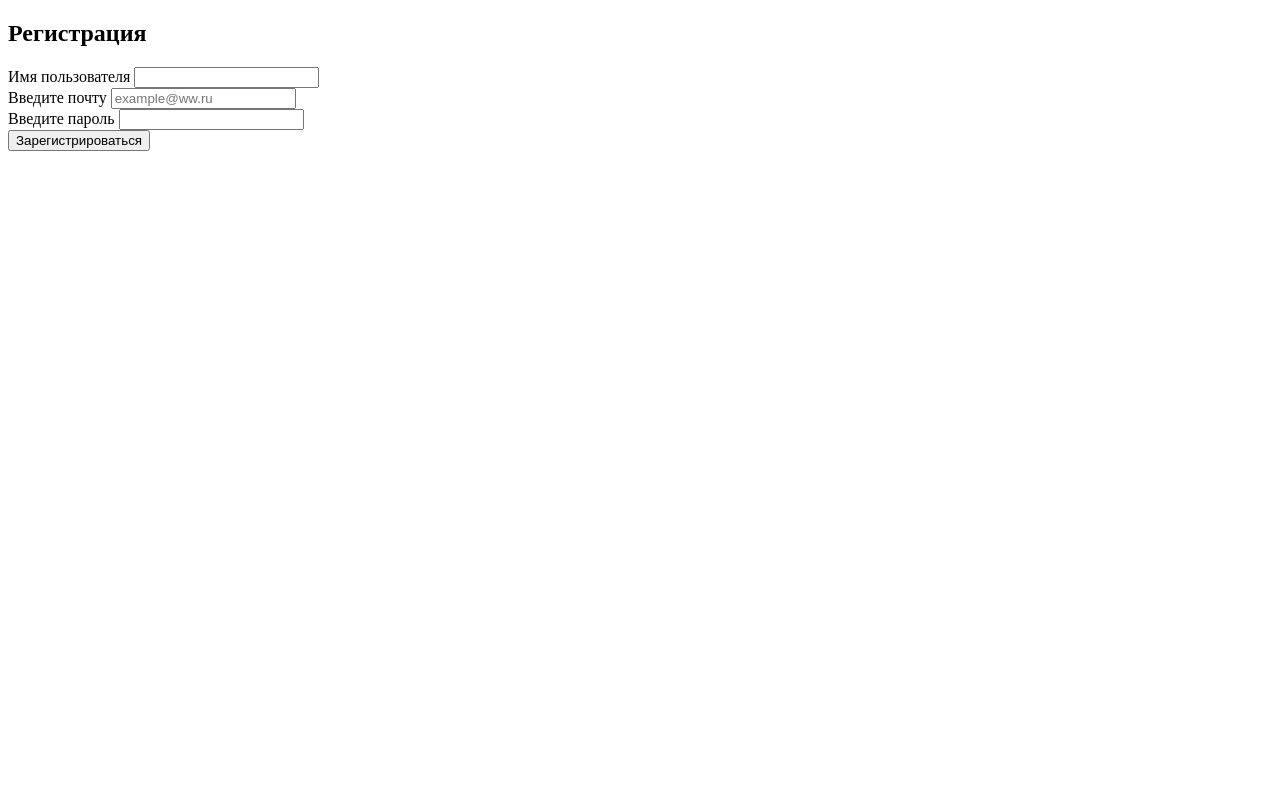
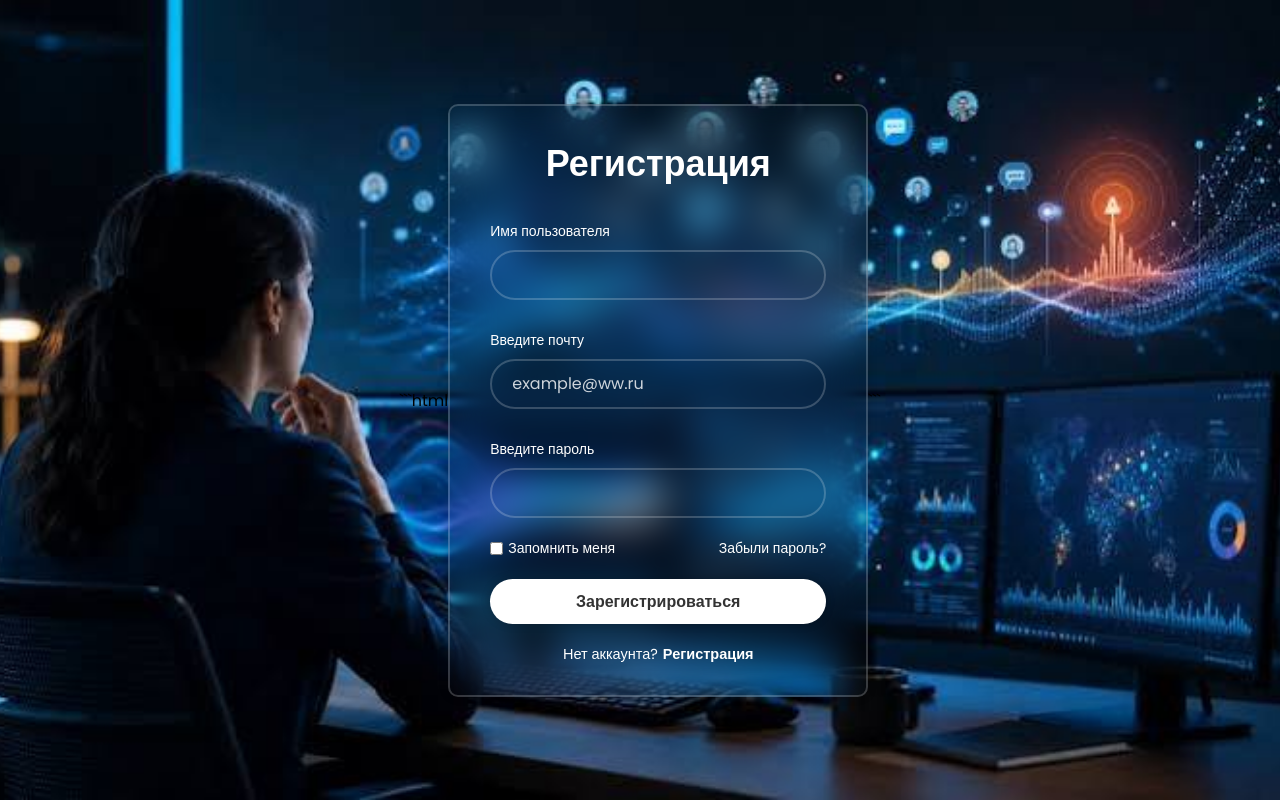
Before and after one commit to karlgod123/skolwayn, a plain HTML site: page frontend/main.html in a window 1280 px wide. Drawn offline with Linux system fonts and the light colour scheme.

Commit message:
форма регистрации v1

````diff
--- a/frontend/main.html
+++ b/frontend/main.html
@@ -1,30 +1,78 @@
+```html
 <!DOCTYPE html>
-<html lang="en">
+<html lang="ru">
 <head>
     <meta charset="UTF-8">
     <meta name="viewport" content="width=device-width, initial-scale=1.0">
-    <link rel="stylesheet" href="style.css">
+
+    <!-- Boxicons -->
+    <link href="https://cdn.boxicons.com/3.0.8/fonts/basic/boxicons.min.css" rel="stylesheet">
+    <link href="https://cdn.boxicons.com/3.0.8/fonts/filled/boxicons-filled.min.css" rel="stylesheet">
+    <link href="https://cdn.boxicons.com/3.0.8/fonts/brands/boxicons-brands.min.css" rel="stylesheet">
+
+    <!-- CSS -->
+    <link rel="stylesheet" href="./style.css">
+
     <title>Skolwayn</title>
 </head>
+
 <body>
-    <div class="container">
-        <h2>Регистрация</h2>
+
+    <div class="wrapper">
         <form>
-            <div class="container group">
+            <h2>Регистрация</h2>
+
+            <div class="container-group">
                 <label for="username">Имя пользователя</label>
-                <input type="text" id="username" placeholder="" required>
+                <input
+                    type="text"
+                    id="username"
+                    name="username"
+                    required
+                >
             </div>
-            <div class="container group">
-                <label for="">Введите почту</label>
-                <input type="email" id="email" placeholder="example@ww.ru" required>
+
+            <div class="container-group">
+                <label for="email">Введите почту</label>
+                <input
+                    type="email"
+                    id="email"
+                    name="email"
+                    placeholder="example@ww.ru"
+                    required
+                >
             </div>
-            <div class="container group">
+
+            <div class="container-group">
                 <label for="password">Введите пароль</label>
-                <input type="password" id="password" placeholder="" required>
+                <input
+                    type="password"
+                    id="password"
+                    name="password"
+                    required
+                >
             </div>
-            <button type="submit" class="submit-btn">Зарегистрироваться</button>
+
+            <div class="remember">
+                <label>
+                    <input type="checkbox" name="remember">
+                    Запомнить меня
+                </label>
+
+                <a href="#">Забыли пароль?</a>
+            </div>
+
+            <button type="submit" class="submit-btn">
+                Зарегистрироваться
+            </button>
+
+            <div class="register-link">
+                <p>Нет аккаунта?</p>
+                <a href="#">Регистрация</a>
+            </div>
         </form>
     </div>
+
 </body>
-
 </html>
+```
--- /dev/null
+++ b/frontend/style.css
@@ -0,0 +1,175 @@
+@import url('https://fonts.googleapis.com/css2?family=Poppins:wght@400;500;600;700&display=swap');
+
+* {
+    margin: 0;
+    padding: 0;
+    box-sizing: border-box;
+    font-family: 'Poppins', sans-serif;
+}
+
+body {
+    min-height: 100vh;
+    display: flex;
+    justify-content: center;
+    align-items: center;
+
+    background-image: url("./image/ff.jpg");
+    background-repeat: no-repeat;
+    background-size: cover;
+    background-position: center;
+
+    padding: 20px;
+}
+
+.wrapper {
+    width: 420px;
+    max-width: 100%;
+
+    background: transparent;
+
+    border: 2px solid rgba(255, 255, 255, 0.2);
+    border-radius: 10px;
+
+    backdrop-filter: blur(20px);
+    -webkit-backdrop-filter: blur(20px);
+
+    box-shadow: 0 0 10px rgba(0, 0, 0, 0.2);
+
+    color: #fff;
+
+    padding: 30px 40px;
+}
+
+.wrapper h2 {
+    font-size: 36px;
+    text-align: center;
+    margin-bottom: 10px;
+}
+
+.container-group {
+    width: 100%;
+    margin: 30px 0;
+}
+
+.container-group label {
+    display: block;
+    margin-bottom: 8px;
+    font-size: 14px;
+}
+
+.container-group input {
+    width: 100%;
+    height: 50px;
+
+    background: transparent;
+
+    border: 2px solid rgba(255, 255, 255, 0.2);
+    border-radius: 40px;
+
+    outline: none;
+
+    color: #fff;
+    font-size: 16px;
+
+    padding: 0 20px;
+}
+
+.container-group input::placeholder {
+    color: rgba(255, 255, 255, 0.8);
+}
+
+.container-group input:focus {
+    border-color: rgba(255, 255, 255, 0.6);
+}
+
+.remember {
+    display: flex;
+    justify-content: space-between;
+    align-items: center;
+
+    gap: 10px;
+
+    font-size: 14px;
+
+    margin: -10px 0 20px;
+}
+
+.remember label {
+    display: flex;
+    align-items: center;
+    gap: 5px;
+    cursor: pointer;
+}
+
+.remember input {
+    accent-color: #fff;
+}
+
+.remember a {
+    color: #fff;
+    text-decoration: none;
+}
+
+.remember a:hover {
+    text-decoration: underline;
+}
+
+.submit-btn {
+    width: 100%;
+    height: 45px;
+
+    background: #fff;
+    color: #333;
+
+    border: none;
+    border-radius: 40px;
+
+    box-shadow: 0 0 10px rgba(0, 0, 0, 0.2);
+
+    cursor: pointer;
+
+    font-size: 16px;
+    font-weight: 600;
+
+    transition: 0.2s;
+}
+
+.submit-btn:hover {
+    transform: translateY(-2px);
+}
+
+.register-link {
+    display: flex;
+    justify-content: center;
+    gap: 5px;
+
+    font-size: 14.5px;
+    text-align: center;
+
+    margin-top: 20px;
+}
+
+.register-link p {
+    color: #fff;
+}
+
+.register-link a {
+    color: #fff;
+    text-decoration: none;
+    font-weight: 600;
+}
+
+.register-link a:hover {
+    text-decoration: underline;
+    color: green;
+}
+
+@media (max-width: 480px) {
+    .wrapper {
+        padding: 25px 20px;
+    }
+
+    .wrapper h2 {
+        font-size: 30px;
+    }
+}
````
Also changed, not shown: frontend/image/fa.jpg (added), frontend/image/ff.jpg (added), frontend/image/gg.jpg (added), frontend/image/images.jpg (added).
